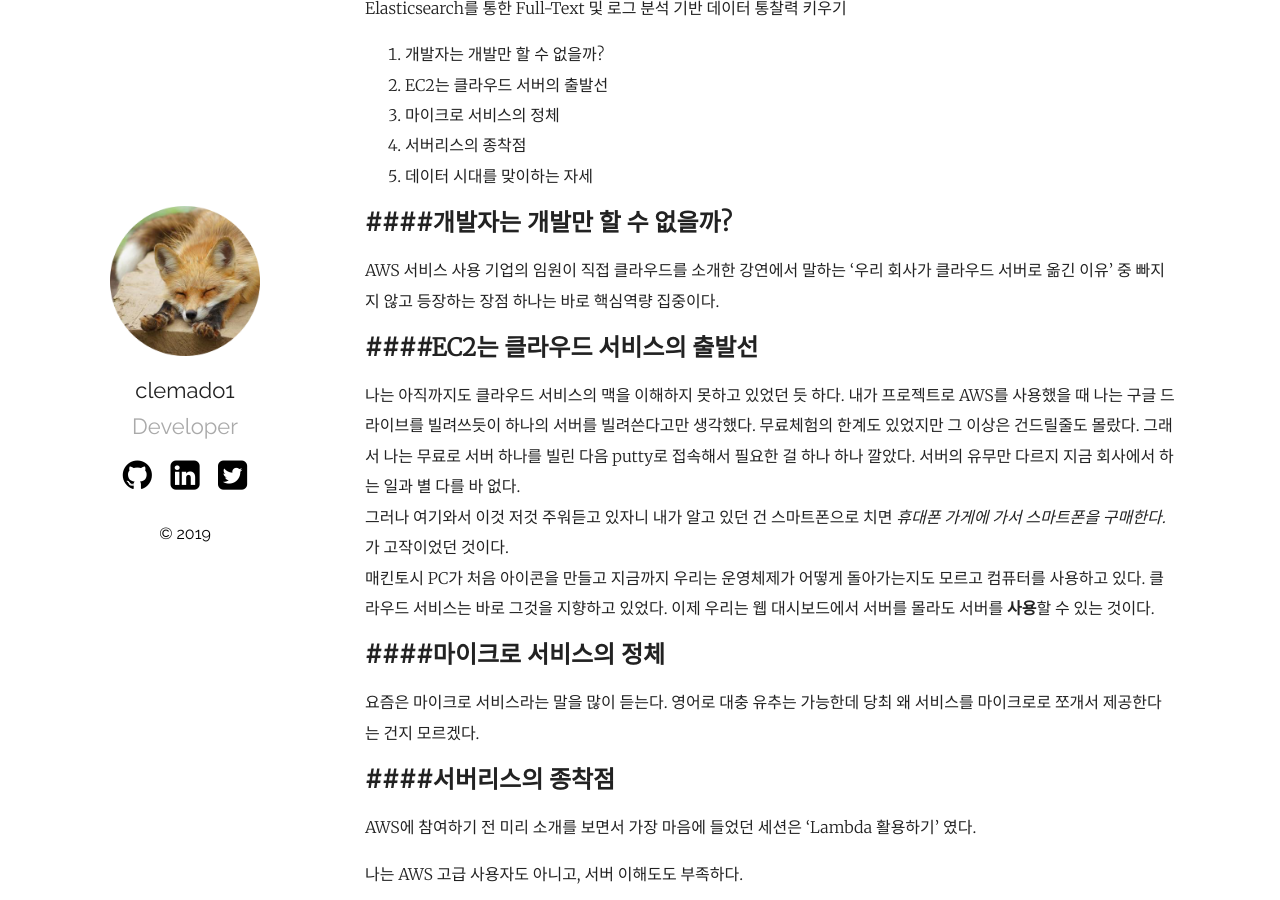
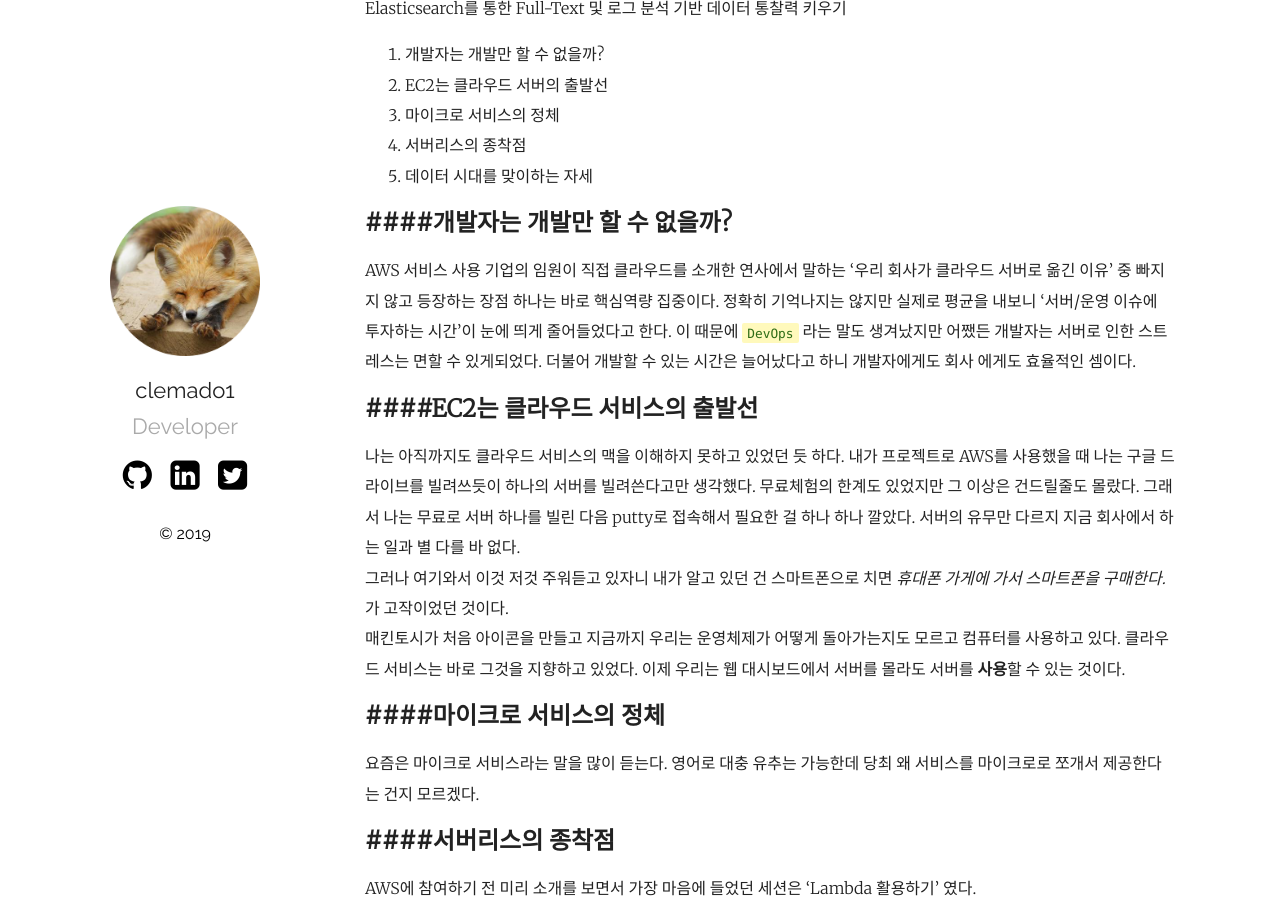
Before and after one commit to clemado1/blog-old, a Jekyll site: the page built from _posts/2019-04-17-AWS-Summit-Seoul-1일.md, in a window 1280 px wide and 900 px high, scrolled down 339 px. Built offline with Jekyll 4.4.1, drawn with Linux system fonts in a browser that asks for light colours.

Commit message:
aws temp

```diff
--- a/_posts/2019-04-17-AWS-Summit-Seoul-1일.md
+++ b/_posts/2019-04-17-AWS-Summit-Seoul-1일.md
@@ -28,13 +28,13 @@ Elasticsearch를 통한 Full-Text 및 로그 분석 기반 데이터 통찰력
 
 ####개발자는 개발만 할 수 없을까?
 ---
-AWS 서비스 사용 기업의 임원이 직접 클라우드를 소개한 강연에서 말하는 '우리 회사가 클라우드 서버로 옮긴 이유' 중 빠지지 않고 등장하는 장점 하나는 바로 핵심역량 집중이다.
+AWS 서비스 사용 기업의 임원이 직접 클라우드를 소개한 연사에서 말하는 '우리 회사가 클라우드 서버로 옮긴 이유' 중 빠지지 않고 등장하는 장점 하나는 바로 핵심역량 집중이다. 정확히 기억나지는 않지만 실제로 평균을 내보니 '서버/운영 이슈에 투자하는 시간'이 눈에 띄게 줄어들었다고 한다. 이 때문에 `DevOps` 라는 말도 생겨났지만 어쨌든 개발자는 서버로 인한 스트레스는 면할 수 있게되었다. 더불어 개발할 수 있는 시간은 늘어났다고 하니 개발자에게도 회사 에게도 효율적인 셈이다.
 
 ####EC2는 클라우드 서비스의 출발선
 ---
 나는 아직까지도 클라우드 서비스의 맥을 이해하지 못하고 있었던 듯 하다. 내가 프로젝트로 AWS를 사용했을 때 나는 구글 드라이브를 빌려쓰듯이 하나의 서버를 빌려쓴다고만 생각했다. 무료체험의 한계도 있었지만 그 이상은 건드릴줄도 몰랐다. 그래서 나는 무료로 서버 하나를 빌린 다음 putty로 접속해서 필요한 걸 하나 하나 깔았다. 서버의 유무만 다르지 지금 회사에서 하는 일과 별 다를 바 없다.
 그러나 여기와서 이것 저것 주워듣고 있자니 내가 알고 있던 건 스마트폰으로 치면 *휴대폰 가게에 가서 스마트폰을 구매한다.* 가 고작이었던 것이다.
-매킨토시 PC가 처음 아이콘을 만들고 지금까지 우리는 운영체제가 어떻게 돌아가는지도 모르고 컴퓨터를 사용하고 있다. 클라우드 서비스는 바로 그것을 지향하고 있었다. 이제 우리는 웹 대시보드에서 서버를 몰라도 서버를 **사용**할 수 있는 것이다.
+매킨토시가 처음 아이콘을 만들고 지금까지 우리는 운영체제가 어떻게 돌아가는지도 모르고 컴퓨터를 사용하고 있다. 클라우드 서비스는 바로 그것을 지향하고 있었다. 이제 우리는 웹 대시보드에서 서버를 몰라도 서버를 **사용**할 수 있는 것이다.
 
 ####마이크로 서비스의 정체
 ---
```
